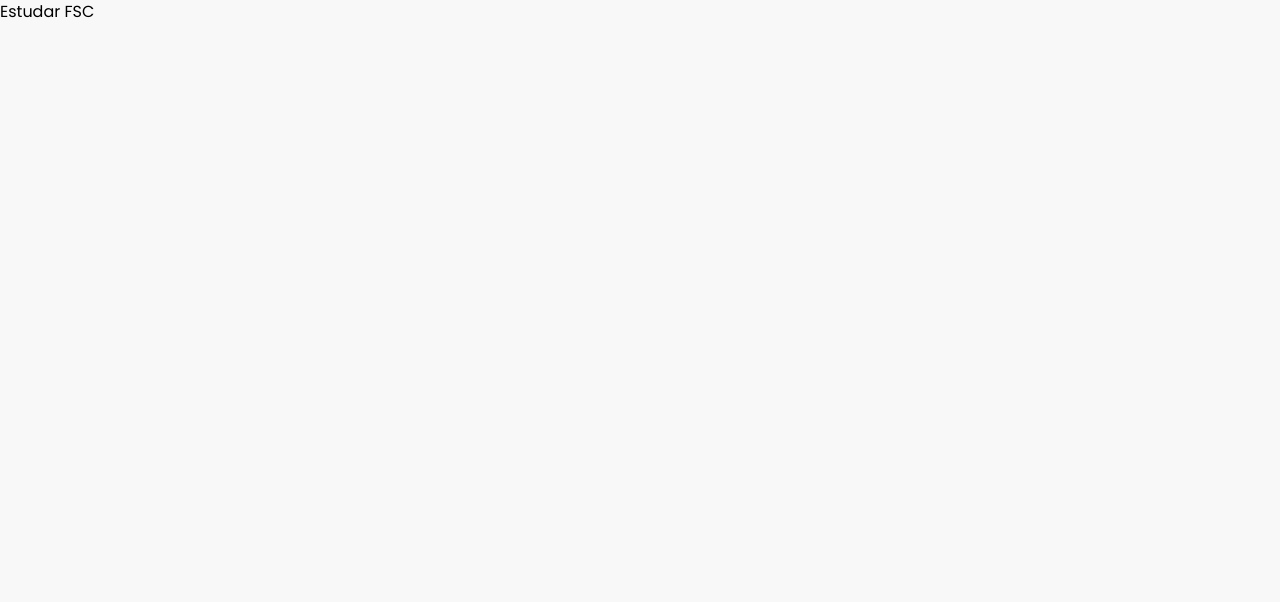
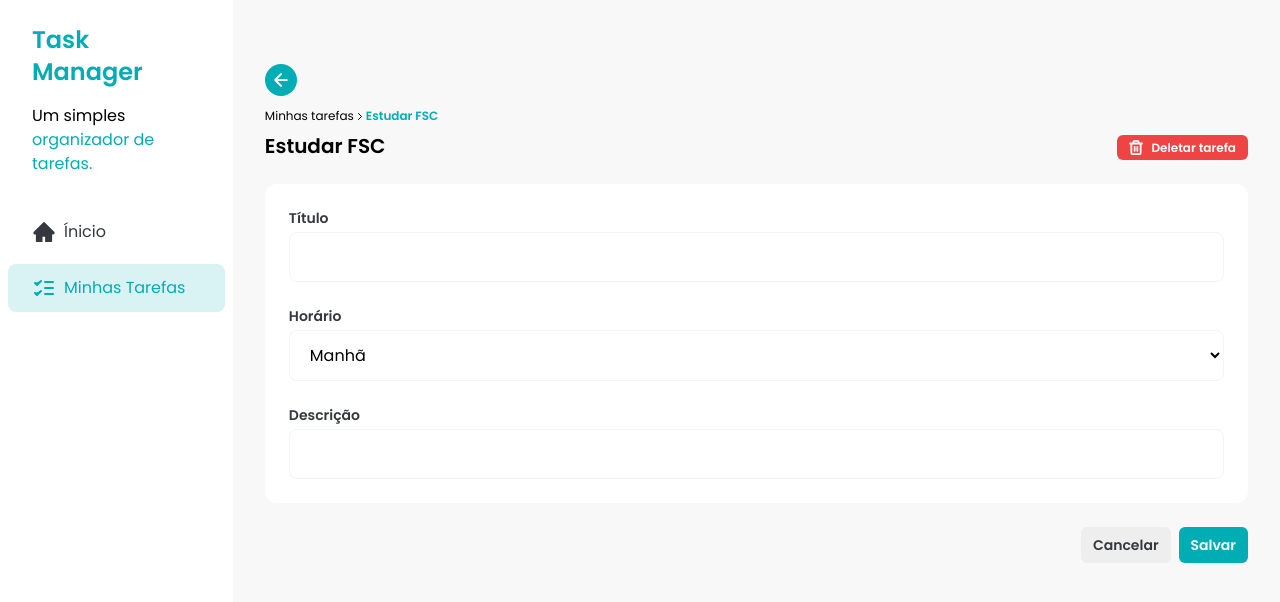
Before and after one commit to andressouza25/fsc-task-frontend, a React (Vite) app: page /task/1 in a window 1280 px wide. Shown: the top 602 px of the page. Built offline with nearby package versions, Linux system fonts and the light colour scheme; data requests are answered from the project's data file.

Commit message:
feat: add initial TaskDetails page without logic

```diff
--- a/src/components/Button.jsx
+++ b/src/components/Button.jsx
@@ -15,6 +15,7 @@
         primary: 'bg-brand-primary text-white',
         secondary: 'bg-brand-light-gray text-brand-dark-blue',
         ghost: 'text-brand-dark-gray bg-transparent',
+        danger: 'bg-brand-danger text-brand-white',
       },
       size: {
         small: 'py-1 text-xs',
@@ -41,7 +42,7 @@
 }
 Button.propTypes = {
   children: PropTypes.node.isRequired,
-  color: PropTypes.oneOf(['primary', 'ghost', 'secondary']),
+  color: PropTypes.oneOf(['primary', 'ghost', 'secondary', 'danger']),
   size: PropTypes.oneOf(['small', 'large']),
   className: PropTypes.string,
 }
--- a/src/pages/task-destails.jsx
+++ b/src/pages/task-destails.jsx
@@ -1,9 +1,19 @@
 import { useEffect, useState } from 'react'
-import { useParams } from 'react-router-dom'
+import { useNavigate, useParams } from 'react-router-dom'
+
+import { ArrowLeftIcon, ChevronRightIcon, TrashIcon } from '../assets/icons'
+import Button from '../components/Button'
+import Input from '../components/Input'
+import Sidebar from '../components/Sidebar'
+import TimeSelect from '../components/TimeSelect'
 
 const TaskDetailsPage = () => {
   const { taskId } = useParams()
   const [task, setTask] = useState()
+  const navigate = useNavigate()
+  const handleBackClick = () => {
+    navigate(-1)
+  }
 
   useEffect(() => {
     const fetchTask = async () => {
@@ -18,8 +28,64 @@
   }, [taskId])
 
   return (
-    <div>
-      <h1>{task?.title}</h1>
+    <div className="flex">
+      <Sidebar />
+      <div className="w-full space-y-6 px-8 py-16">
+        {/* Barra do topo */}
+        <div className="flex w-full justify-between">
+          <div>
+            <button
+              onClick={handleBackClick}
+              className="bg-brand-primary mb-3 flex h-8 w-8 cursor-pointer items-center justify-center rounded-full"
+            >
+              <ArrowLeftIcon />
+            </button>
+            <div className="flex items-center gap-1 text-xs">
+              <span
+                onClick={handleBackClick}
+                className="text-brand text-grey cursor-pointer"
+              >
+                Minhas tarefas
+              </span>
+              <ChevronRightIcon className="text-brand text-grey" />
+              <span className="text-brand-primary font-semibold">
+                {task?.title}
+              </span>
+            </div>
+            <h1 className="mt-2 text-xl font-semibold">{task?.title}</h1>
+          </div>
+
+          <Button className="h-fit self-end" color="danger">
+            <TrashIcon />
+            Deletar tarefa
+          </Button>
+        </div>
+
+        {/* Dados da tarefa */}
+        <div className="bg-brand-white mt-6 space-y-6 rounded-xl p-6">
+          <div>
+            <Input id="title" label="Título" valeu={task?.title} />
+          </div>
+          <div>
+            <TimeSelect value={task?.time} />
+          </div>
+          <div>
+            <Input
+              id="description"
+              label="Descrição"
+              valeu={task?.description}
+            />
+          </div>
+        </div>
+        <div className="flex w-full justify-end gap-2">
+          <Button size="large" color="secondary">
+            Cancelar
+          </Button>
+          <Button size="large" color="primary">
+            Salvar
+          </Button>
+        </div>
+      </div>
     </div>
   )
 }
```
